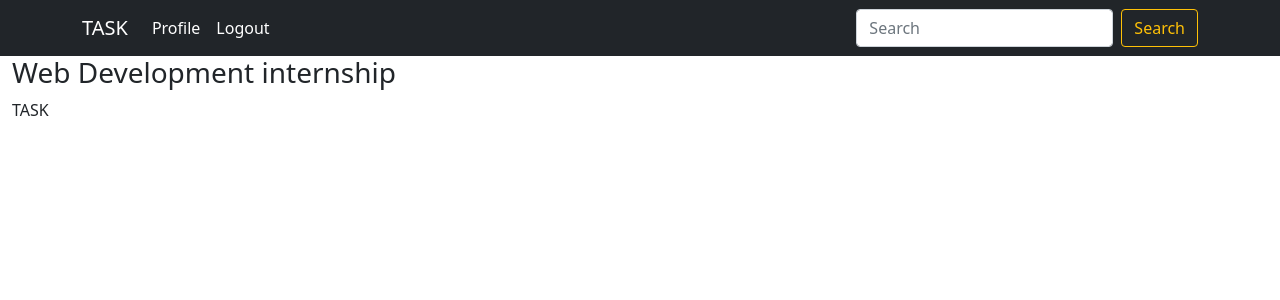
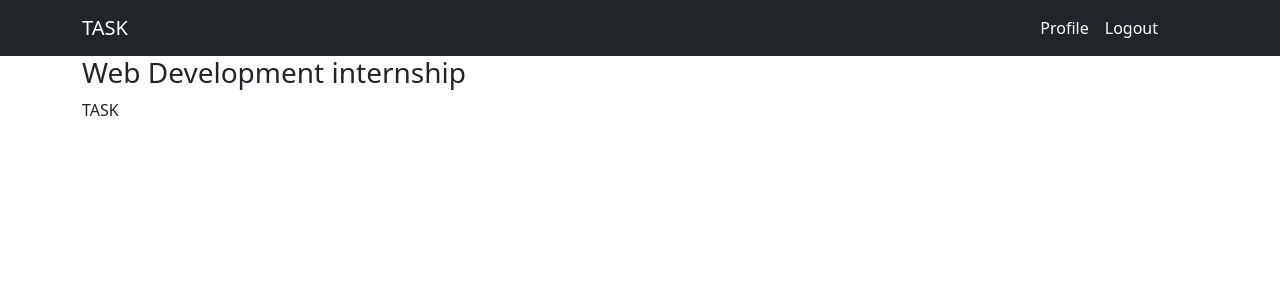
Before and after one commit to akshay07s/task, a Django app: page / in a window 1280 px wide. Shown: the top 300 px of the page. Run offline with Django 3.2, Linux system fonts and the light colour scheme; a user stored in the database is signed in.

Commit message:
small fix

```diff
--- a/home/static/css/base.css
+++ b/home/static/css/base.css
@@ -3,10 +3,16 @@
                 position: absolute;
                 margin-top: 0px;
             }
-            .button1{
-                position:relative;
-                top:50%;
-                left:40%;
+            #button1{
+                position: absolute;
+                top: 50%;
+                left: 40%;
+                text-decoration: none;
+            }
+            #button2{
+                position: absolute;
+                top: 50%;
+                left: 60%;
                 text-decoration: none;
             }
             .box:hover{
--- a/home/templates/base.html
+++ b/home/templates/base.html
@@ -27,29 +27,28 @@
     <button class="navbar-toggler" type="button" data-bs-toggle="collapse" data-bs-target="#navbarSupportedContent" aria-controls="navbarSupportedContent" aria-expanded="false" aria-label="Toggle navigation">
       <span class="navbar-toggler-icon"></span>
     </button>
-    <div class="collapse navbar-collapse" id="navbarSupportedContent">
-      <ul class="navbar-nav me-auto mb-2 mb-lg-0">
+    <div class="collapse navbar-collapse justify-content-end" id="navbarSupportedContent">
+
+        {% if user.is_authenticated %}
+        <ul class="navbar-nav ">
         <li class="nav-item">
           <a class="nav-link active" href="/profile/">Profile</a>
         </li>
-        {% if user.is_authenticated %}
         <li class="nav-item">
           <a class="nav-link active" href="/logout/">Logout</a>
         </li>
+        <ul>
         {% else %}
+        <ul class="navbar-nav">
         <li class="nav-item">
           <a class="nav-link active" href="/login/">LogIn</a>
         </li>
         <li class="nav-item">
           <a class="nav-link active" href="/register/">SignUp</a>
         </li>
+        </ul>
         {% endif %}
 
-      </ul>
-      <form class="d-flex">
-        <input class="form-control me-2" type="search" placeholder="Search" aria-label="Search">
-        <button class="btn btn-outline-warning" type="submit">Search</button>
-      </form>
     </div>
   </div>
 </nav>
--- a/home/templates/home.html
+++ b/home/templates/home.html
@@ -2,15 +2,13 @@
 {% block title %}Home
 {% endblock  %}
 {% block body %}
-            <div class="container main">
+            <div class='container'>
                 {% if not user.is_authenticated %}
-                <div><a href="/login" class='button1'><p class='box'>LOGIN</p></a></div>
-                <div><a href='/register' class='button1'><p class='box'>SIGNUP</p></a></div>
+                <a href="/login" id='button1'><p class='box'>LOGIN</p></a>
+                <a href='/register' id='button2'><p class='box'>SIGNUP</p></a>
                 {% else %}
-                <div>
                 <h3>Web Development internship</h3>
                 <p>TASK<p>
-                </div>
                 {% endif %}
             </div>
 {% endblock  %}
--- a/task/settings.py
+++ b/task/settings.py
@@ -29,7 +29,10 @@ SECRET_KEY ='414e86a26fb08ee474c689a7f954540bba7f1ef393f9eb7e'
 #DEBUG = True
 DEBUG = (os.environ.get('DEBUG_VALUE') == 'True')
 
-ALLOWED_HOSTS = ['taskprofile.herokuapp.com']
+ALLOWED_HOSTS = ['https://taskprofile.herokuapp.com',
+                    'http://taskprofile.herokuapp.com/',
+                    'http://127.0.0.1:8000/',
+                ]
 
 
 # Application definition
```
Also changed, not shown: db.sqlite3.
